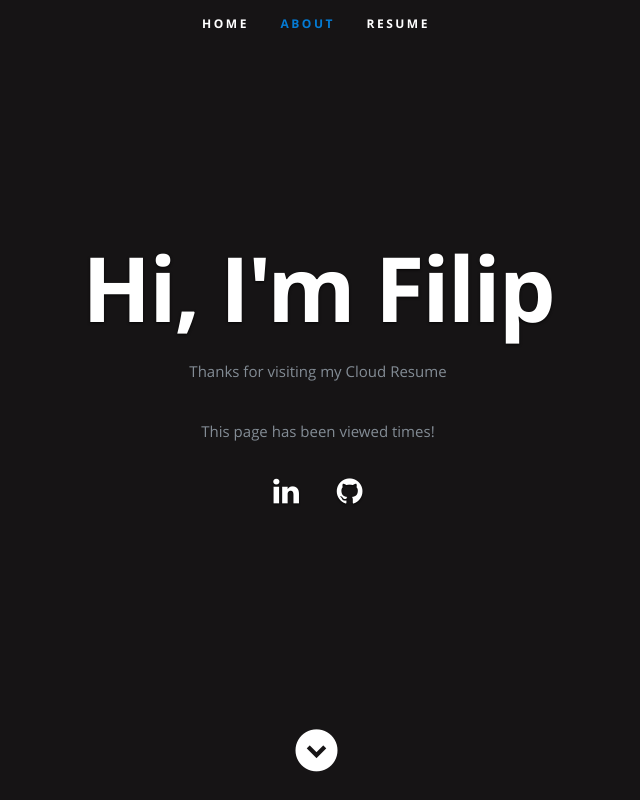
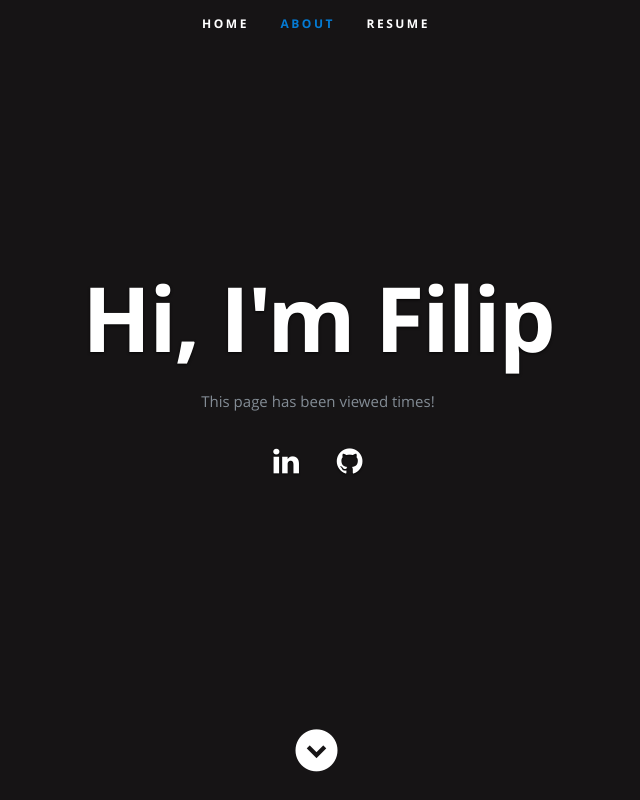
Before and after one commit to F-Kowal/cloud-resume, a plain HTML site: page src/frontend/index.html in a window 1280 px wide. Shown: the top 800 px of the page, without its empty margins (324-964 px from the left). Drawn offline with nearby package versions, Linux system fonts and the light colour scheme; no server answers.

Commit message:
workflow changes

```diff
--- a/src/frontend/index.html
+++ b/src/frontend/index.html
@@ -41,7 +41,6 @@
       <div class="row banner">
          <div class="banner-text">
             <h1 class="responsive-headline">Hi, I'm Filip</h1>
-            <p>Thanks for visiting my Cloud Resume</p>
             <p>This page has been viewed <a id="counter"></a> times!</p>
             <ul class="social">
                <li><a href="https://www.linkedin.com/in/filip-kowal-64010a175/" target="_blank" rel="noopener noreferrer"><i class="fa fa-linkedin"></i></a></li>
```
Also changed, not shown: 2 other files.
